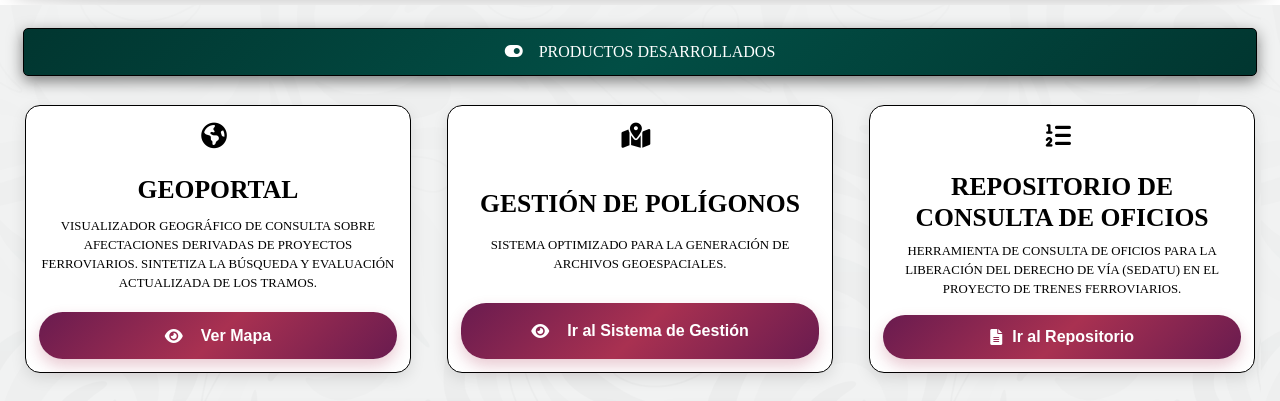
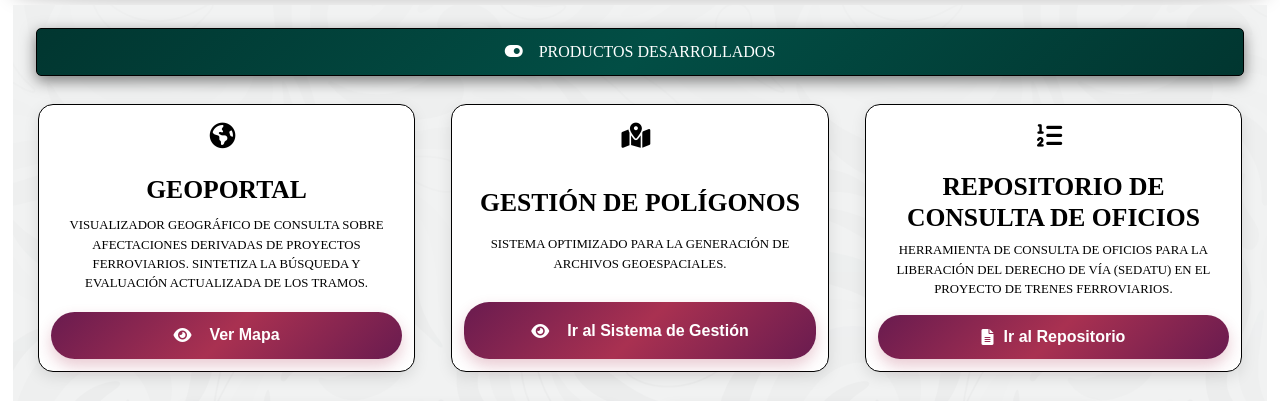
Before and after one commit to CODISIG/homepage, a plain HTML site: page index.html in a window 1280 px wide. Shown: the part 96-497 px from the top of the page. Drawn offline with nearby package versions, Linux system fonts and the light colour scheme; files whose address does not match are found by name.

Commit message:
styles.css
Updated CSS styles for improved layout and visual consistency.

```diff
--- a/styles/styles.css
+++ b/styles/styles.css
@@ -37,7 +37,7 @@
 
 }
 .dashboard-container {
-    max-width: 100%;
+    max-width: 98%;
     margin: auto;
     padding:1%;
     background-image: url(./Images/back.png);
```
